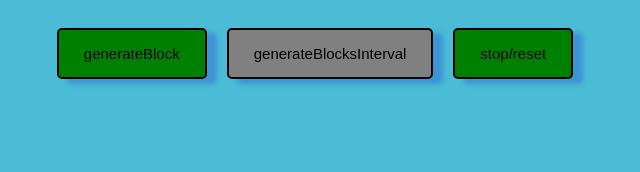
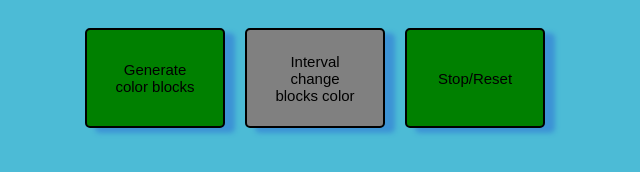
Before and after one commit to Vafel6ka/Cursor-Homework-Konuishii-Anton, a plain HTML site: page Lesson9/index.html in a window 1280 px wide. Shown: the whole page, without its empty margins (325-965 px from the left). Drawn offline with Linux system fonts and the light colour scheme.

Commit message:
add some style fitches

```diff
--- a/Lesson9/css/main.css
+++ b/Lesson9/css/main.css
@@ -7,6 +7,8 @@ body{
 }
 
 .button {
+  height: 100px;
+  width: 140px;
   padding: 15px 25px;
   font-size: 15px;
   text-align: center;
--- a/Lesson9/index.html
+++ b/Lesson9/index.html
@@ -11,11 +11,11 @@
 <body>
 
 <div class="wrap">
-<button class = button id="first" onclick = "firstButtonFunctions()"> generateBlock </button>
+<button class = button id="first" onclick = "firstButtonFunctions()">Generate color  blocks </button>
 
-<button class = button id = "second" onclick = "secondButtonFunctions()"> generateBlocksInterval </button>
+<button class = button id = "second" onclick = "secondButtonFunctions()"> Interval change blocks color</button>
 
-<button class = button id = "stop" onclick = "thirdButtonFunctions()">stop/reset</button>
+<button class = button id = "stop" onclick = "thirdButtonFunctions()">Stop/Reset</button>
 </div>
 <script src="js/main.js"></script>
 </body>
--- a/Lesson9/js/main.js
+++ b/Lesson9/js/main.js
@@ -1,5 +1,5 @@
 function randColor() {
-  var r = Math.floor(Math.random() * (256)),
+  const r = Math.floor(Math.random() * (256)),
     g = Math.floor(Math.random() * (256)),
     b = Math.floor(Math.random() * (256));
   return '#' + r.toString(16) + g.toString(16) + b.toString(16);
@@ -31,11 +31,10 @@ function generateBlock() {
   getSquares();
   return;
 }
+let interv;
 
 const generateBlocksInterval = () =>
   interv = setInterval(() => changeColor(), 300);
-
-let interv = 0;
 
 function stop() {
   clearInterval(interv);
@@ -48,9 +47,8 @@ function delSquares() {
 function changeColor() {
   document.querySelectorAll('.square').forEach((item) => item.style.backgroundColor = randColor());
 }
-
+const first = document.querySelector('#first');
 const second = document.querySelector('#second');
-const first = document.querySelector('#first')
 
 function firstButtonFunctions() {
   delSquares();
```
